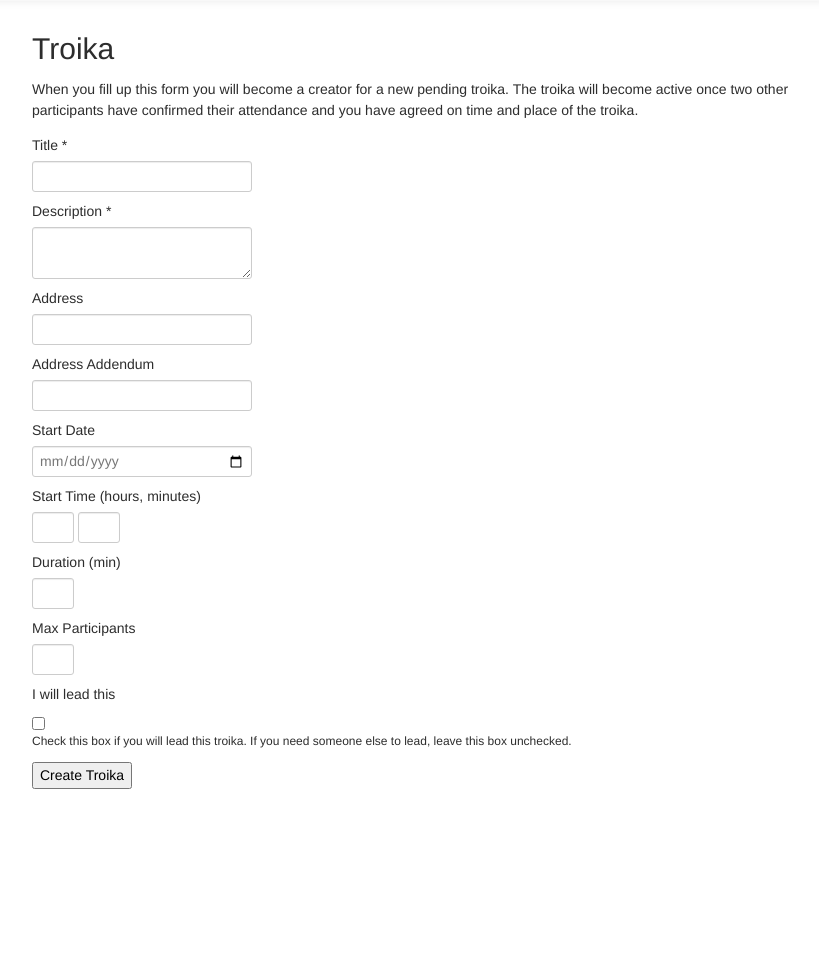
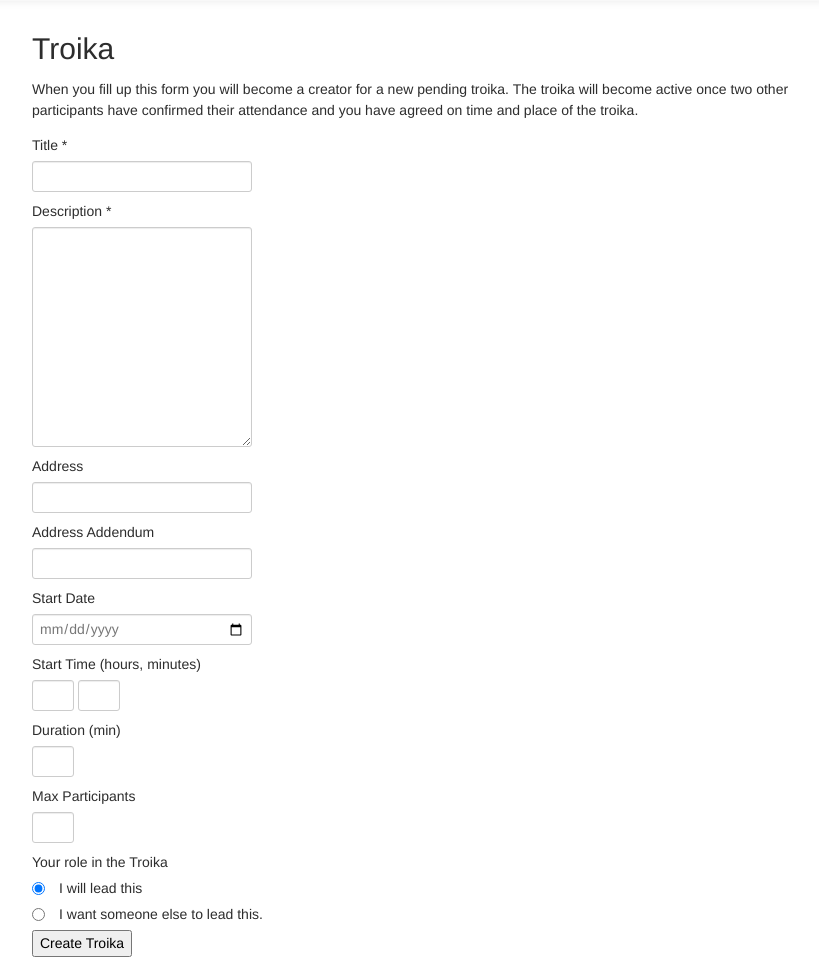
Before and after one commit to ttiurani/troikalearning, a Flask app: page /create in a window 1280 px wide. Shown: the part 42-1020 px from the top of the page, without its empty margins (453-1272 px from the left). Before the commit the page ends 831 px from the top, so only its background shows below. Run offline with Flask 2, Linux system fonts and the light colour scheme; the visitor is signed in with stand-in values (Sample User, id 1); data comes from the database, SQL or seed files in the repository; parts of the project's set-up code (start-up, migrations or seed data) failed here and were passed over; some libraries are stand-ins or nearby versions; some web fonts are replaced.

Commit message:
Some layout changes, tg to tl.

```diff
--- a/troikalearning/troikalearning/forms.py
+++ b/troikalearning/troikalearning/forms.py
@@ -21,7 +21,7 @@ Created on 10.10.2012
 
 @author: ttiurani
 '''
-from flask_wtf import Form, IntegerField, BooleanField, \
+from flask_wtf import Form, IntegerField, RadioField, \
                       DateField, TextField, TextAreaField, PasswordField,  \
                       validators
 
@@ -89,4 +89,7 @@ class TroikaForm(Form):
     max_participants = IntegerField('Max Participants', [
         validators.Optional(),
         validators.number_range(min=3, message="Minumum of three participants")])
-    creator_is_lead = BooleanField('I will lead this')
+    creator_role = RadioField(u'Your role in the Troika', choices=[
+        ('lead', u'I will lead this'),
+        ('learner', u'I want someone else to lead this.')],
+        default='lead')
--- a/troikalearning/troikalearning/static/css/tg.less
+++ b/troikalearning/troikalearning/static/css/tl.css
@@ -1,66 +1,61 @@
 body {
   padding-top: 60px;
 }
-
-.tg-page{
+.tl-page {
   margin-left: auto;
   margin-right: auto;
 }
-
-.tg-heading, .tg-message{
+.tl-heading,
+.tl-message {
   text-align: center;
 }
-
-.tg-group{
+.tl-group {
   border: 1px solid #E5E5E5;
   border-radius: 4px 4px 4px 4px;
   padding: 8px 8px 8px 8px;
 }
-
-.tg-anchor {
+.tl-anchor {
   padding-top: 40px;
   margin-top: -40px;
 }
-
-@media (min-width : 980px) {
-  .tg-heading {
+@media (min-width: 980px) {
+  .tl-heading {
     padding-top: 3em;
     padding-bottom: 2em;
   }
 }
-
-@media (max-width : 979px) {
+@media (max-width: 979px) {
   body {
     padding-top: 0px;
   }
 }
-
-.tg-integer {
+.tl-integer {
   width: 2em;
 }
-
-ul.tg-troika-headers {
+.tl-radio input {
+  clear: left;
+  display: block;
+  float: left;
+  margin-right: 1em;
+}
+ul.tl-troika-headers {
   list-style-image: none;
   list-style-type: none;
   margin-left: 0;
 }
-
-li.tg-troika-header {
+li.tl-troika-header {
   border: 1px solid #E5E5E5;
   padding: 8px 8px 8px 8px;
   margin-top: 0.5em;
 }
-
 .accordion-inner {
   padding-left: 0.5em;
   padding-right: 0.5em;
   padding-bottom: 0;
 }
-
-.tg-input-description {
-  margin-top:0;
+.tl-input-description {
+  margin-top: 0;
 }
-
-.tg-logo {
+.tl-logo {
   padding-bottom: 1em;
 }
--- a/troikalearning/troikalearning/static/css/tg.css
+++ b/troikalearning/troikalearning/static/css/tl.less
@@ -1,55 +1,73 @@
 body {
   padding-top: 60px;
 }
-.tg-page {
+
+.tl-page{
   margin-left: auto;
   margin-right: auto;
 }
-.tg-heading,
-.tg-message {
+
+.tl-heading, .tl-message{
   text-align: center;
 }
-.tg-group {
+
+.tl-group{
   border: 1px solid #E5E5E5;
   border-radius: 4px 4px 4px 4px;
   padding: 8px 8px 8px 8px;
 }
-.tg-anchor {
+
+.tl-anchor {
   padding-top: 40px;
   margin-top: -40px;
 }
-@media (min-width: 980px) {
-  .tg-heading {
+
+@media (min-width : 980px) {
+  .tl-heading {
     padding-top: 3em;
     padding-bottom: 2em;
   }
 }
-@media (max-width: 979px) {
+
+@media (max-width : 979px) {
   body {
     padding-top: 0px;
   }
 }
-.tg-integer {
+
+.tl-integer {
   width: 2em;
 }
-ul.tg-troika-headers {
+
+.tl-radio input {
+  clear: left;
+  display: block;
+  float: left;
+  margin-right: 1em;
+}
+
+ul.tl-troika-headers {
   list-style-image: none;
   list-style-type: none;
   margin-left: 0;
 }
-li.tg-troika-header {
+
+li.tl-troika-header {
   border: 1px solid #E5E5E5;
   padding: 8px 8px 8px 8px;
   margin-top: 0.5em;
 }
+
 .accordion-inner {
   padding-left: 0.5em;
   padding-right: 0.5em;
   padding-bottom: 0;
 }
-.tg-input-description {
-  margin-top: 0;
+
+.tl-input-description {
+  margin-top:0;
 }
-.tg-logo {
+
+.tl-logo {
   padding-bottom: 1em;
 }
--- a/troikalearning/troikalearning/templates/edit_troika.html
+++ b/troikalearning/troikalearning/templates/edit_troika.html
@@ -3,6 +3,8 @@
 {% block back_button %}
 <a href="/">Home</a>
 {% endblock %}
+{% block subheading %} | {% if access == 'create' %}Create{% else %}Edit{% endif %}{% endblock %}
+
 {% block body %}
 <div class="container">
   <div class="row-fluid">
@@ -10,13 +12,13 @@
       <h2>Troika</h2>
       {% if troikaerrors %}
       {% for troikaerror in troikaerrors %}
-      <div class="alert alert-error tg-message">
+      <div class="alert alert-error tl-message">
         <button type="button" class="close" data-dismiss="alert">×</button>
         <strong>Error:</strong> {{ troikaerror }}
       </div>
       {% endfor %}
       {% endif %}
-      <form id="tg-troika" action="" method="POST">
+      <form id="tl-troika" action="" method="POST">
         {% if access == 'create' %}
             When you fill up this form you will become a
             creator for a new pending troika. The troika will
@@ -26,18 +28,23 @@
         {% endif %}
         <dl>
           <dt>{{ troikaform.hidden_tag() }}</dt>
-          <dt>{{ troikaform.title.label }} {{ troikaform.title(class="tg-text-medium") }}</dt>
-          <dt>{{ troikaform.description.label }} {{ troikaform.description(class="tg-text-large") }}</dt>
-          <dt>{{ troikaform.address.label }} {{ troikaform.address(class="tg-text-medium") }}</dt>
-          <dt>{{ troikaform.address_addendum.label }} {{ troikaform.address_addendum(class="tg-text-medium") }}</dt>
-          <dt>{{ troikaform.start_date.label }} {{ troikaform.start_date(class="tg-date") }}</dt>
-          <dt>{{ troikaform.start_time_hours.label }} {{ troikaform.start_time_hours(class="tg-integer") }} {{ troikaform.start_time_minutes(class="tg-integer") }}</dt>
-          <dt>{{ troikaform.duration.label }} {{ troikaform.duration(class="tg-integer") }}</dt>
-          <dt>{{ troikaform.max_participants.label }} {{ troikaform.max_participants(class="tg-integer") }}</dt>
+          <dt>{{ troikaform.title.label }} {{ troikaform.title(class="tl-text-medium") }}</dt>
+          <dt>{{ troikaform.description.label }} {{ troikaform.description(class="tl-text-large", rows=10) }}</dt>
+          <dt>{{ troikaform.address.label }} {{ troikaform.address(class="tl-text-medium") }}</dt>
+          <dt>{{ troikaform.address_addendum.label }} {{ troikaform.address_addendum(class="tl-text-medium") }}</dt>
+          <dt>{{ troikaform.start_date.label }} {{ troikaform.start_date(class="tl-date") }}</dt>
+          <dt>{{ troikaform.start_time_hours.label }} {{ troikaform.start_time_hours(class="tl-integer") }} {{ troikaform.start_time_minutes(class="tl-integer") }}</dt>
+          <dt>{{ troikaform.duration.label }} {{ troikaform.duration(class="tl-integer") }}</dt>
+          <dt>{{ troikaform.max_participants.label }} {{ troikaform.max_participants(class="tl-integer") }}</dt>
           {% if access == 'create' %}
-          <dt>{{ troikaform.creator_is_lead.label }} {{ troikaform.creator_is_lead(class="tg-checkbox") }}</dt>
-          <h6 class="tg-input-description">Check this box if you will lead this troika. If you need someone
-		else to lead, leave this box unchecked.</h6>
+          <dt class="tl-radio">{{ troikaform.creator_role.label }}
+		        {% for subfield in troikaform.creator_role %}
+				    <tr>
+				        <td>{{ subfield() }}</td>
+				        <td>{{ subfield.label }}</td>
+				    </tr>
+				{% endfor %}
+          </dt>
           <dt>
             <input type="submit" name="action" value="Create Troika">
           </dt>
--- a/troikalearning/troikalearning/templates/layout.html
+++ b/troikalearning/troikalearning/templates/layout.html
@@ -7,14 +7,14 @@
 <link rel="stylesheet" href="{{ url_for('static',filename='bootstrap/css/bootstrap-responsive.css') }}">
 <link rel="stylesheet" href="{{ url_for('static',filename='bootstrap/ext/datepicker/datepicker.css') }}">
 <link rel="stylesheet" href="{{ url_for('static',filename='bootstrap/ext/timepicker/timepicker.css') }}">
-<link rel="stylesheet" href="{{ url_for('static',filename='css/tg.css') }}">
+<link rel="stylesheet" href="{{ url_for('static',filename='css/tl.css') }}">
 <script type=text/javascript>
 $SCRIPT_ROOT = {{ request.script_root|tojson|safe }};
 </script>
-<title>Troika</title>
+<title>Troika{% block subheading %}{% endblock %}</title>
 </head>
 <body>
-  <div class="tg-page">
+  <div class="tl-page">
     <!-- Navigation Bar -->
     <div class="navbar navbar-inverse navbar-fixed-top">
       <div class="navbar-inner">
@@ -57,7 +57,7 @@ $SCRIPT_ROOT = {{ request.script_root|tojson|safe }};
       <div class="span12">
           <!-- Flashed messages -->
           {% for message in get_flashed_messages() %}
-          <div class="alert alert-success tg-message">
+          <div class="alert alert-success tl-message">
             <button type="button" class="close" data-dismiss="alert">×</button>
             {{ message }}
           </div>
--- a/troikalearning/troikalearning/templates/login.html
+++ b/troikalearning/troikalearning/templates/login.html
@@ -3,6 +3,7 @@
 {% block back_button %}
 <a href="/">Home</a>
 {% endblock %}
+{% block subheading %} | Login / Register{% endblock %}
 
 {% block body %}
 <div class="container">
@@ -11,7 +12,7 @@
       <h2>Login</h2>
       {% if loginerrors %}
       {% for loginerror in loginerrors %}
-      <div class="alert alert-error tg-message">
+      <div class="alert alert-error tl-message">
         <button type="button" class="close" data-dismiss="alert">×</button>
         <strong>Error:</strong> {{ loginerror }}
       </div>
@@ -23,7 +24,7 @@
       <h2>Register</h2>
       {% if regerrors %}
       {% for regerror in regerrors %}
-      <div class="alert alert-error tg-message">
+      <div class="alert alert-error tl-message">
         <button type="button" class="close" data-dismiss="alert">×</button>
         <strong>Error:</strong> {{ regerror }}
       </div>
--- a/troikalearning/troikalearning/templates/macros.html
+++ b/troikalearning/troikalearning/templates/macros.html
@@ -1,12 +1,14 @@
 {% macro heading(caller) %}
-<div class="tg-heading">
-  <img class="tg-logo" src="{{ url_for('static', filename='img/logo.png') }}"></img>
+<div class="tl-heading">
+  <img class="tl-logo" src="{{ url_for('static', filename='img/logo.png') }}"></img>
   <p>Do you know what you could learn from the person next to you?</p>
 </div>
 {% endmacro %}
 
+{% macro slogan(caller) %} Hassle-Free Peer Learning {% endmacro %}
+
 {% macro login_form(caller, form) %}
-<form id="tg-login" action="{{ url_for('login') }}" method="POST">
+<form id="tl-login" action="{{ url_for('login') }}" method="POST">
   <dl>
     <dt>{{ form.hidden_tag() }}</dt>
     <dt>{{ form.email.label }} {{ form.email() }}</dt>
@@ -19,12 +21,12 @@
 {% endmacro %}
 
 {% macro handle_description(caller) %}
-<h6 class="tg-input-description">Alias to use instead of your real name. Set an alias only
+<h6 class="tl-input-description">Alias to use instead of your real name. Set an alias only
         if you do not want your real name to be public on this web site.</h6>
 {% endmacro %}
 
 {% macro register_form(caller, form) %}
-<form id="tg-register" action="{{ url_for('login') }}" method="POST">
+<form id="tl-register" action="{{ url_for('login') }}" method="POST">
   <dl>
     <dt>{{ form.hidden_tag() }}</dt>
     <dt>{{ form.first_name.label }} {{ form.first_name() }}</dt>
@@ -43,7 +45,7 @@
 {% endmacro %}
 
 {% macro user_form(caller, form) %}
-<form id="tg-user" action="{{ url_for('user') }}" method="POST">
+<form id="tl-user" action="{{ url_for('user') }}" method="POST">
   <dl>
     <dt>{{ form.hidden_tag() }}</dt>
     <dt>{{ form.first_name.label }} {{ form.first_name() }}</dt>
--- a/troikalearning/troikalearning/templates/user.html
+++ b/troikalearning/troikalearning/templates/user.html
@@ -3,6 +3,7 @@
 {% block back_button %}
 <a href="/">Home</a>
 {% endblock %}
+{% block subheading %} | User{% endblock %}
 
 {% block body %}
 <div class="container">
@@ -11,7 +12,7 @@
       <h2>User information</h2>
       {% if usererrors %}
       {% for usererror in usererrors %}
-      <div class="alert alert-error tg-message">
+      <div class="alert alert-error tl-message">
         <button type="button" class="close" data-dismiss="alert">×</button>
         <strong>Error:</strong> {{ usererror }}
       </div>
--- a/troikalearning/troikalearning/views.py
+++ b/troikalearning/troikalearning/views.py
@@ -499,7 +499,7 @@ def create_troika():
                 end_time=__get_end_datetime(start_time, troikaform.duration.data),
                 max_participants=troikaform.max_participants.data,
                 creator=user)
-        if troikaform.creator_is_lead.data:
+        if troikaform.creator_role.data == 'lead':
             troika.lead = user
         else:
             troika.first_learner = user
```
Also changed, not shown: troikalearning/troikalearning/templates/about.html (+7 -6 lines), troikalearning/troikalearning/templates/troika.html (+6 -4 lines), troikalearning/troikalearning/templates/troikas.html (+20 -18 lines).
